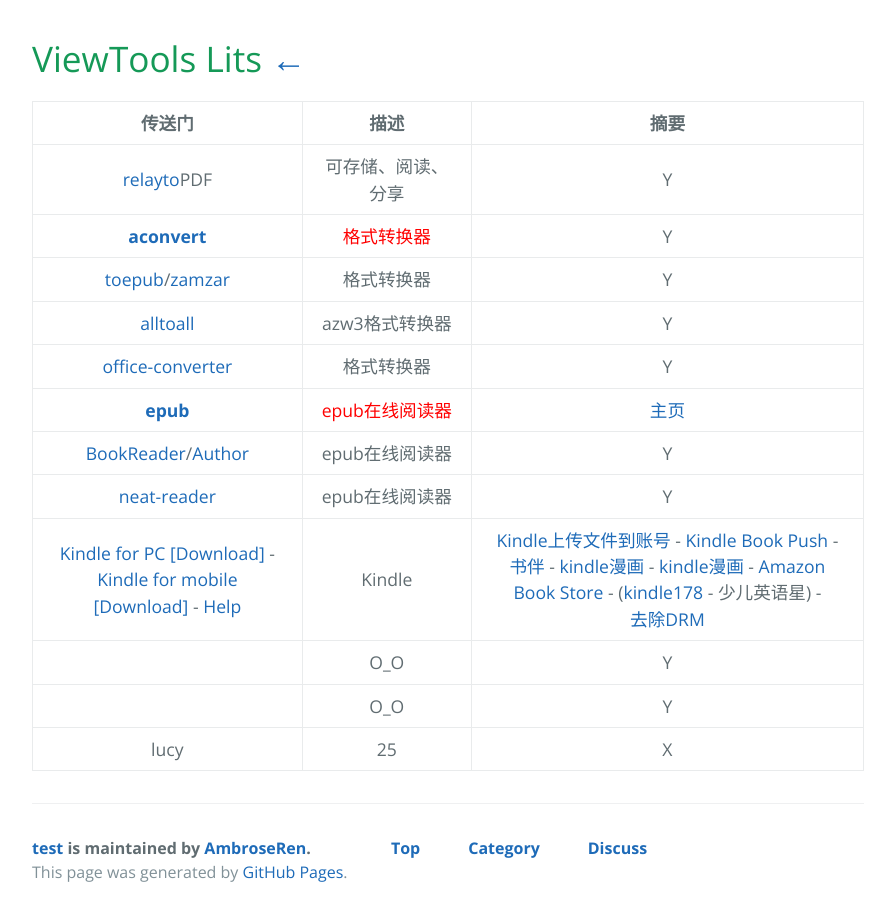
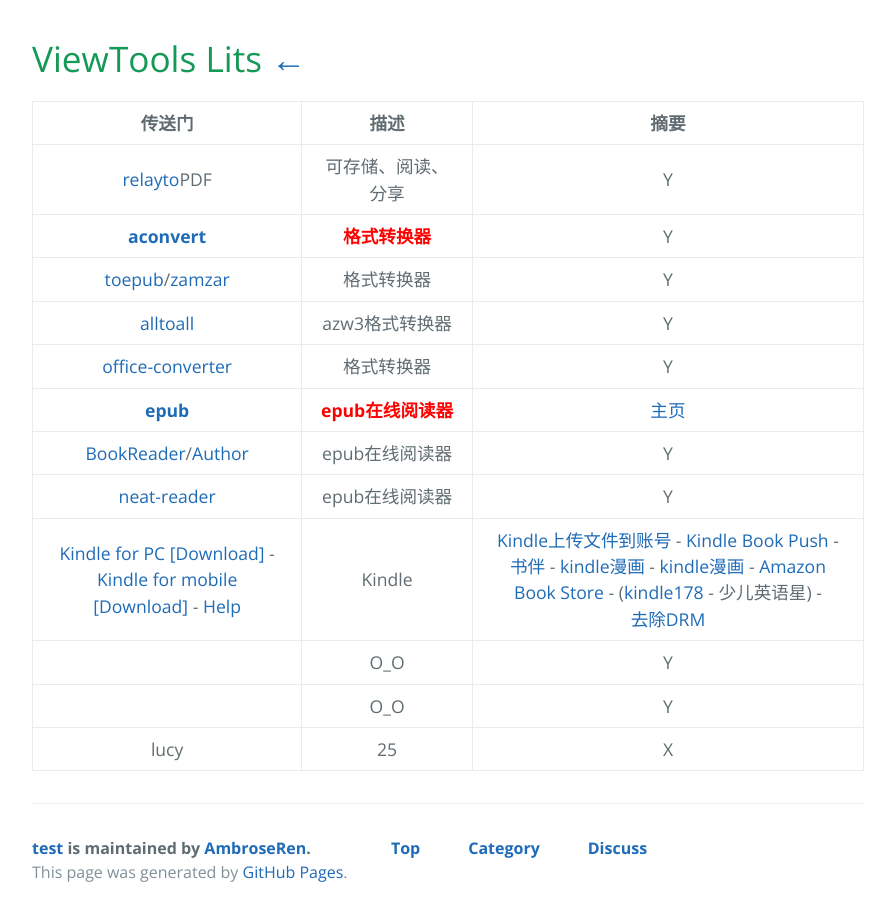
Before and after one commit to AmbroseRen/test, a Jekyll site: the page built from Library/ViewTools.md, in a window 1280 px wide. Shown: the whole page, without its empty margins (192-1087 px from the left). Built offline with Jekyll 4.4.1, drawn with Linux system fonts in a browser that asks for light colours; our own code applies the rules of GitHub Pages for plain Markdown files; the repository's description, which GitHub fills in, is left out.

Commit message:
Update ViewTools.md

```diff
--- a/Library/ViewTools.md
+++ b/Library/ViewTools.md
@@ -3,11 +3,11 @@
 | 传送门 | 描述 | 摘要 |
 |:---:|:---:|:---:|
 | [relayto](https://relayto.com/-17/docs)PDF | 可存储、阅读、分享 | Y |
-| __[aconvert](https://www.aconvert.com/cn/ebook/epub-to-mobi/)__ | <font color="#ff0000">格式转换器</font> | Y |
+| __[aconvert](https://www.aconvert.com/cn/ebook/epub-to-mobi/)__ | <font color="#ff0000"><b>格式转换器</b></font> | Y |
 | [toepub](https://toepub.com/zh/)/[zamzar](https://www.zamzar.com/) | 格式转换器 | Y |
 | [alltoall](https://www.alltoall.net/%e7%94%b5%e5%ad%90%e4%b9%a6/) | azw3格式转换器 | Y |
 | [office-converter](https://cn.office-converter.com/ebook-converter) | 格式转换器 | Y |
-| __[epub](https://epub.liumingye.cn/)__ | <font color="#ff0000">epub在线阅读器</font>| [主页](https://tool.liumingye.cn/) |
+| __[epub](https://epub.liumingye.cn/)__ | <font color="#ff0000"><b>epub在线阅读器</b></font>| [主页](https://tool.liumingye.cn/) |
 | [BookReader](https://ztftrue.github.io/BookReader/)/[Author](https://github.com/ztftrue/BookReader/) | epub在线阅读器 | Y |
 | [neat-reader](https://www.neat-reader.cn/webapp#/) | epub在线阅读器 | Y |
 | [Kindle for PC [Download]](https://www.amazon.com/Amazon-Digital-Services-LLC-Download/dp/B00UB76290) - [Kindle for mobile [Download]](https://www.amazon.com/b?ie=UTF8&node=16571048011) - [Help](https://www.amazon.com/gp/help/customer/display.html?nodeId=GZSM7D8A85WKPYYD) | Kindle | [Kindle上传文件到账号](https://www.amazon.com/gp/sendtokindle) - [Kindle Book Push](https://book.einverne.info/) - [书伴](https://bookfere.com/ebook) - [kindle漫画](http://www.kindlecomic.net/) - [kindle漫画](http://vol.moe/) - [Amazon Book Store](https://www.amazon.cn/b?ie=UTF8&node=1987669071) - ([kindle178](http://www.kindle178.com/) - 少儿英语星) - [去除DRM](http://www.staycu.com/archives/259) |
```
